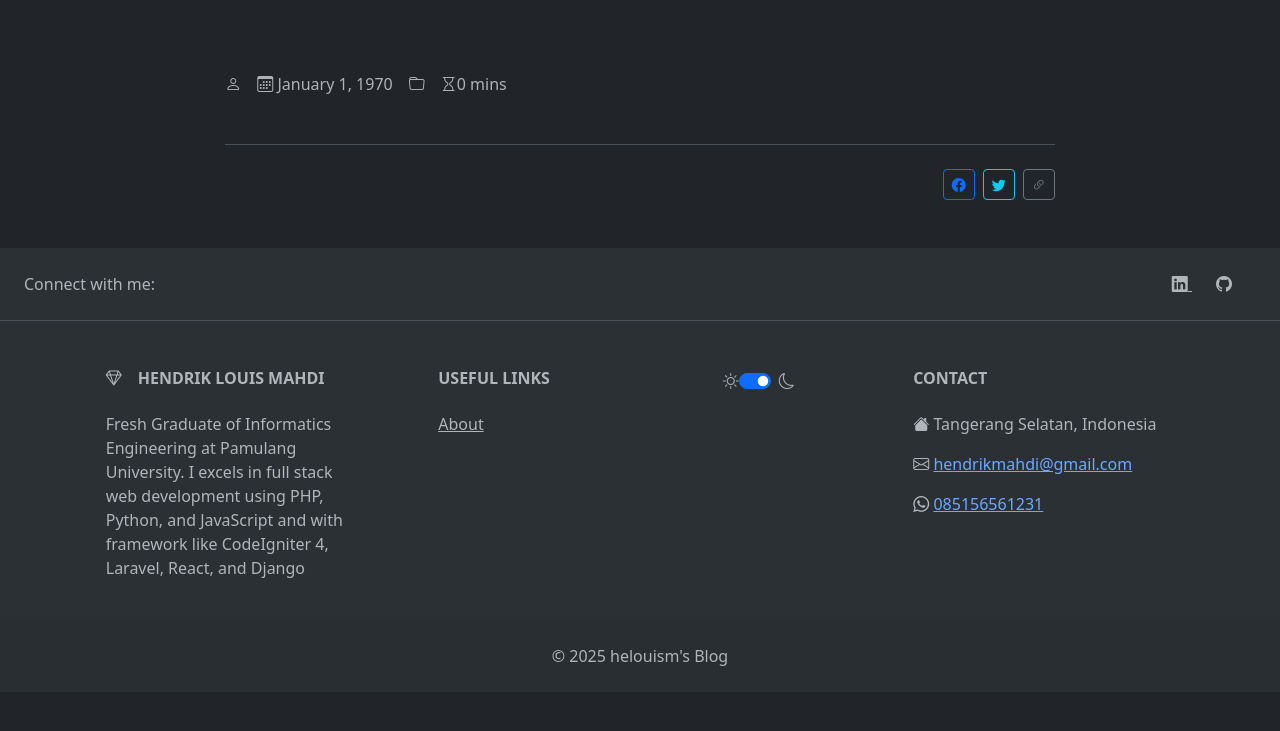
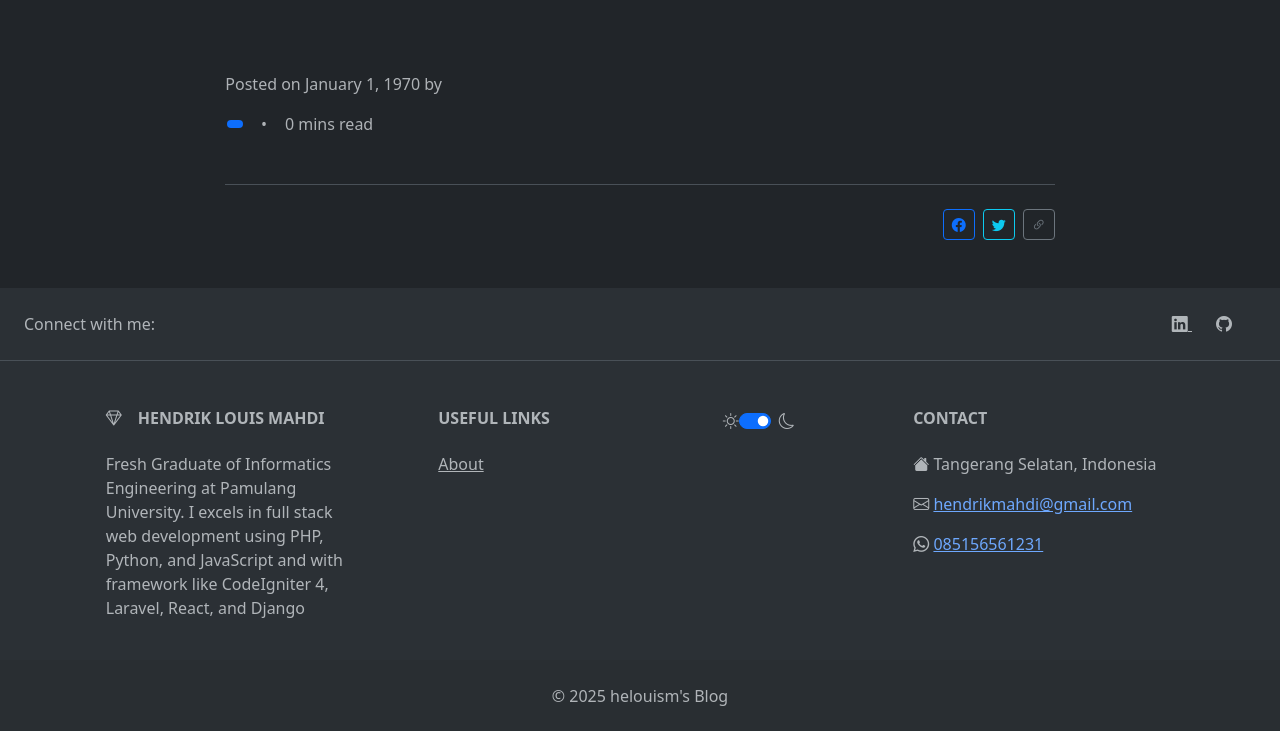
Before and after one commit to helouism/helouism-blog, a CodeIgniter 4 app: the page made by app/Views/post/show.php in a window 1280 px wide. Shown: the part 56-787 px from the top of the page. Run offline with PHP 8.4 and a stand-in for CodeIgniter, Linux system fonts and the light colour scheme; the template is opened without the code that fills it, so the values that code supplies are empty; some libraries are stand-ins or nearby versions.

Commit message:
update blog post display

```diff
--- a/app/Views/post/show.php
+++ b/app/Views/post/show.php
@@ -7,16 +7,19 @@
         <!-- Post Header -->
         <header class="post-header mb-5">
             <h1 class="display-4 fw-bold mb-4"><?= esc($post['title']) ?></h1>
+            <p class="text-muted">Posted on <?= date('F j, Y', strtotime($post['created_at'])) ?> by
+                <?= esc($post['username']) ?>
+            </p>
+
             <div class="post-meta text-muted mb-4">
                 <div class="d-flex align-items-center gap-3">
-                    <span><i class="bi bi-person"></i> <?= esc($post['username']) ?></span>
-                    <span><i class="bi bi-calendar3"></i>
-                        <?= date('F j, Y', strtotime($post['created_at'])) ?></span> <span><i class="bi bi-folder"></i>
+                    <span style="margin-left: 2px;" class="badge text-bg-primary">
                         <a href="<?= base_url('category/' . $post['category_slug']) ?>"
-                            class="text-decoration-none text-muted">
+                            class="text-decoration-none text-light">
                             <?= esc($post['category_name']) ?>
                         </a>
                     </span>
+                    <span style="margin-left: 2px;">•</span>
 
                     <?php
                     $wordsPerMinute = 200;
@@ -24,7 +27,7 @@
                     $minutes = ceil($wordCount / $wordsPerMinute);
                     $est = $minutes . ' min' . ($minutes == 1 ? '' : 's');
                     ?>
-                    <span><i class="bi bi-hourglass"></i><?php echo $est; ?></span>
+                    <span style="margin-left: 2px;"><?php echo $est; ?> read</span>
                 </div>
             </div>
         </header> <!-- Featured Image -->
@@ -57,14 +60,19 @@
         </article>
 
 
+
+
         <!-- Post Footer -->
         <footer class="post-footer mt-5 pt-4 border-top">
+
             <div class="d-flex justify-content-between align-items-center">
+
+
                 <div class="post-info">
                     <?php if ($post['updated_at'] !== $post['created_at']): ?>
                         <small class="text-muted">
 
-                            Last updated: <?= esc(date('F j, Y G:i', strtotime($post['updated_at']) + (7 * 3600))) ?>
+                            Last updated : <?= esc(date('F j, Y G:i', strtotime($post['updated_at']) + (7 * 3600))) ?>
                             Western
                             Indonesian Time
                         </small>
```
